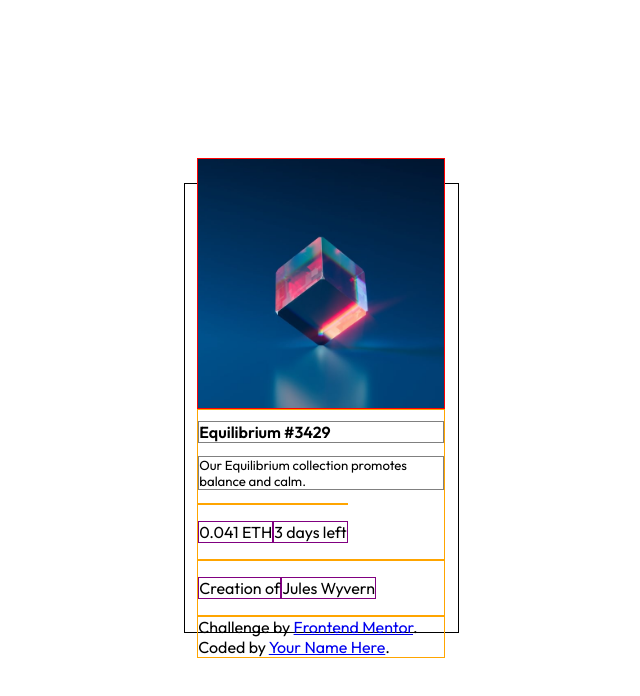
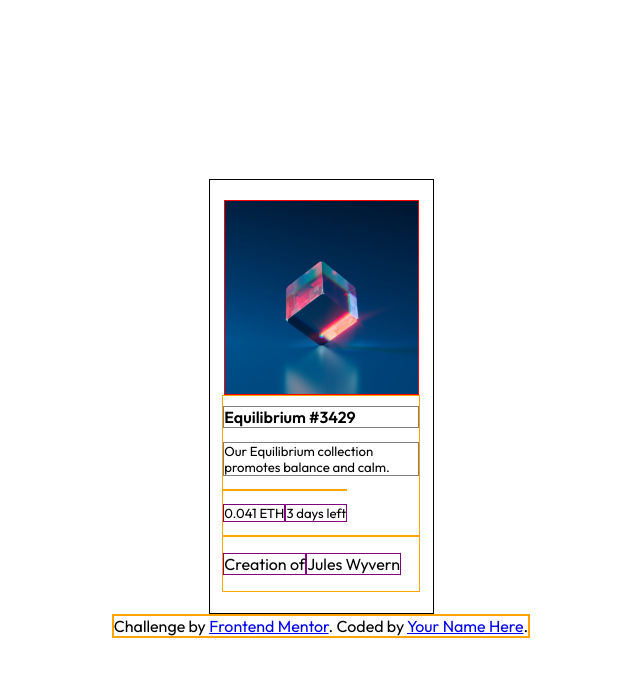
Before and after one commit to CoyaG/3-nft-preview-card, a plain HTML site: page index.html in a window 1280 px wide. Shown: the whole page, without its empty margins (327-967 px from the left). Drawn offline with Linux system fonts and the light colour scheme.

Commit message:
Updated css and html files

```diff
--- a/css/css-main.css
+++ b/css/css-main.css
@@ -9,12 +9,13 @@ body{
   width: 100vw;
   height: 100vh;
   display: flex;
+  flex-direction: column;
   justify-content: center;
   align-items: center;
 }
 .main-body{
-  width: 275px;
-  height: 450px;
+  width: 225px;
+  height: 435px;
   display: flex;
   flex-direction: column;
   place-content: center;
@@ -24,8 +25,9 @@ body{
 
 /* Main Pic */
 .main-cube{
-  width: 100%;
-  height: 100%;
+  width: 195px;
+  height: 195px;
+  margin: 0 auto;
   border: 1px solid red;
 }
 img{
@@ -44,7 +46,7 @@ img{
 }
 
 /* Font Styles */
-.main-text>p{
+.main-text>p, .nft-eth>p, .nft-days>p{
   font-size: 0.825rem;
 }
 
--- a/index.html
+++ b/index.html
@@ -51,7 +51,9 @@
       <p class="creation-title">Creation of</p>
       <p class="creator-name">Jules Wyvern</p>
     </div>
+  </div>
 
+  <div>
     <div class="attribution">
       <span>Challenge by <a href="https://www.frontendmentor.io?ref=challenge" target="_blank">Frontend Mentor</a>.</span>
 
```
